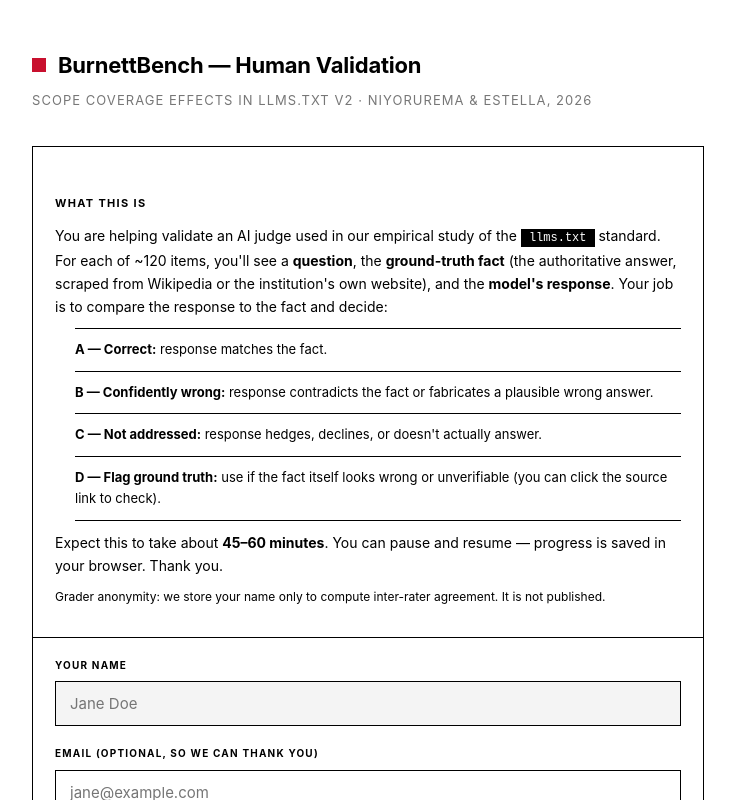
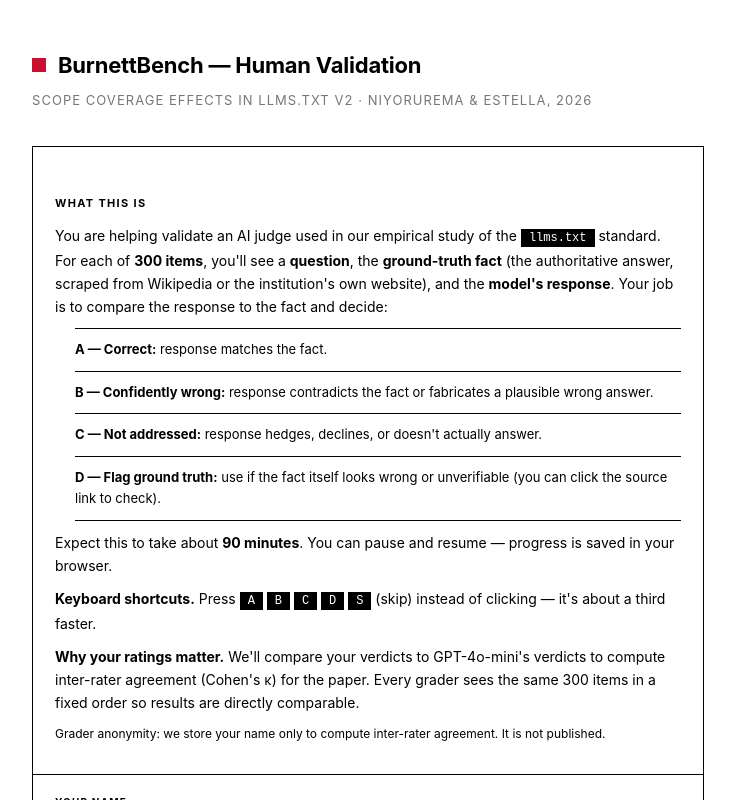
Before and after one commit to happy-tcu/burnettbench-grader, a Next.js app: page / in a window 1280 px wide. Shown: the top 800 px of the page, without its empty margins (272-1007 px from the left). Built offline with nearby package versions, Linux system fonts and the light colour scheme.

Commit message:
Landing page: fix stale copy + add shortcuts and purpose
- Correct item count: 120 -> 300
- Correct time estimate: 45-60min -> ~90min
- Add keyboard shortcuts section (A/B/C/D/S)
- Add 'why your ratings matter' explaining Cohen's kappa
- Note fixed order for cross-grader comparability

```diff
--- a/app/page.tsx
+++ b/app/page.tsx
@@ -25,9 +25,10 @@ export default function Home() {
         <div className="instructions">
           <p>
             You are helping validate an AI judge used in our empirical study of the <code>llms.txt</code> standard.
-            For each of ~120 items, you'll see a <strong>question</strong>, the <strong>ground-truth fact</strong>{" "}
-            (the authoritative answer, scraped from Wikipedia or the institution's own website), and the{" "}
-            <strong>model's response</strong>. Your job is to compare the response to the fact and decide:
+            For each of <strong>300 items</strong>, you'll see a <strong>question</strong>, the{" "}
+            <strong>ground-truth fact</strong> (the authoritative answer, scraped from Wikipedia or the institution's
+            own website), and the <strong>model's response</strong>. Your job is to compare the response to the fact
+            and decide:
           </p>
           <ul style={{ margin: "6px 0 8px 20px", fontSize: 13 }}>
             <li><strong>A — Correct:</strong> response matches the fact.</li>
@@ -36,8 +37,17 @@ export default function Home() {
             <li><strong>D — Flag ground truth:</strong> use if the fact itself looks wrong or unverifiable (you can click the source link to check).</li>
           </ul>
           <p style={{ marginTop: 10 }}>
-            Expect this to take about <strong>45–60 minutes</strong>. You can pause and resume — progress is saved
-            in your browser. Thank you.
+            Expect this to take about <strong>90 minutes</strong>. You can pause and resume — progress is saved
+            in your browser.
+          </p>
+          <p style={{ marginTop: 10 }}>
+            <strong>Keyboard shortcuts.</strong> Press <code>A</code> <code>B</code> <code>C</code>{" "}
+            <code>D</code> <code>S</code> (skip) instead of clicking — it's about a third faster.
+          </p>
+          <p style={{ marginTop: 10 }}>
+            <strong>Why your ratings matter.</strong> We'll compare your verdicts to GPT-4o-mini's verdicts to
+            compute inter-rater agreement (Cohen's κ) for the paper. Every grader sees the same 300 items in a
+            fixed order so results are directly comparable.
           </p>
           <p style={{ marginTop: 10, fontSize: 12 }}>
             Grader anonymity: we store your name only to compute inter-rater agreement. It is not published.
```
